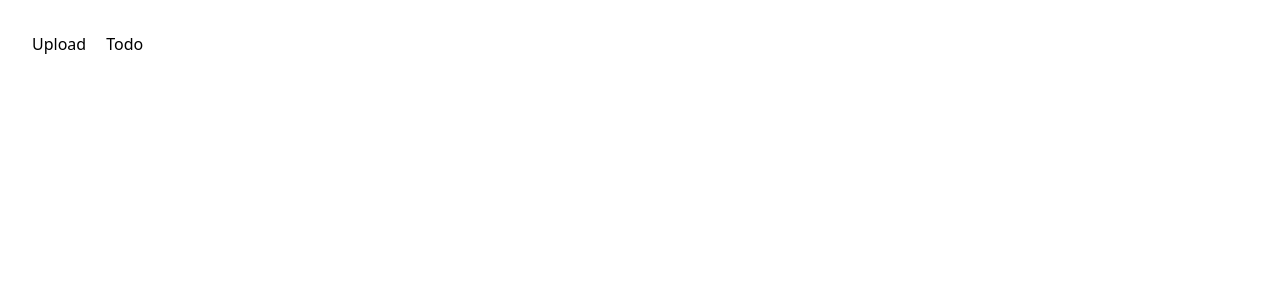
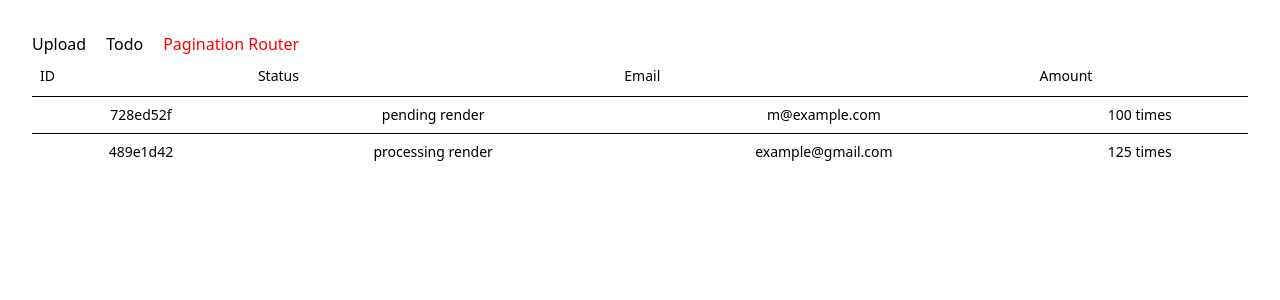
Before and after one commit to nguyenquocThanh02/test-react-new-project, a React (Vite) app: page /pagination-router in a window 1280 px wide. Shown: the top 300 px of the page. Built offline with nearby package versions, Linux system fonts and the light colour scheme.

Commit message:
feat: table

```diff
--- a/package.json
+++ b/package.json
@@ -18,6 +18,7 @@
     "@radix-ui/react-slot": "^1.1.0",
     "@tanstack/react-query": "^5.59.19",
     "@tanstack/react-query-devtools": "^5.59.19",
+    "@tanstack/react-table": "^8.20.5",
     "class-variance-authority": "^0.7.0",
     "clsx": "^2.1.1",
     "fs-extra": "^11.2.0",
--- a/src/App.tsx
+++ b/src/App.tsx
@@ -3,6 +3,7 @@
 import UploadImgPage from "./pages/UploadImg.page";
 import MainLayout from "./layouts/MainLayout/MainLayout";
 import { Route } from "react-router-dom";
+import PaginationRouter from "./pages/pagination-router/test";
 
 function App() {
   return (
@@ -12,6 +13,9 @@
       </Route>
       <Route path="/todo">
         <TestTodo />
+      </Route>
+      <Route path="/pagination-router">
+        <PaginationRouter />
       </Route>
       {/* <div className="text-red-600">
         <Button>Click me</Button>
--- /dev/null
+++ b/src/components/ui/table.tsx
@@ -0,0 +1,120 @@
+import * as React from "react"
+
+import { cn } from "@/lib/utils"
+
+const Table = React.forwardRef<
+  HTMLTableElement,
+  React.HTMLAttributes<HTMLTableElement>
+>(({ className, ...props }, ref) => (
+  <div className="relative w-full overflow-auto">
+    <table
+      ref={ref}
+      className={cn("w-full caption-bottom text-sm", className)}
+      {...props}
+    />
+  </div>
+))
+Table.displayName = "Table"
+
+const TableHeader = React.forwardRef<
+  HTMLTableSectionElement,
+  React.HTMLAttributes<HTMLTableSectionElement>
+>(({ className, ...props }, ref) => (
+  <thead ref={ref} className={cn("[&_tr]:border-b", className)} {...props} />
+))
+TableHeader.displayName = "TableHeader"
+
+const TableBody = React.forwardRef<
+  HTMLTableSectionElement,
+  React.HTMLAttributes<HTMLTableSectionElement>
+>(({ className, ...props }, ref) => (
+  <tbody
+    ref={ref}
+    className={cn("[&_tr:last-child]:border-0", className)}
+    {...props}
+  />
+))
+TableBody.displayName = "TableBody"
+
+const TableFooter = React.forwardRef<
+  HTMLTableSectionElement,
+  React.HTMLAttributes<HTMLTableSectionElement>
+>(({ className, ...props }, ref) => (
+  <tfoot
+    ref={ref}
+    className={cn(
+      "border-t bg-muted/50 font-medium [&>tr]:last:border-b-0",
+      className
+    )}
+    {...props}
+  />
+))
+TableFooter.displayName = "TableFooter"
+
+const TableRow = React.forwardRef<
+  HTMLTableRowElement,
+  React.HTMLAttributes<HTMLTableRowElement>
+>(({ className, ...props }, ref) => (
+  <tr
+    ref={ref}
+    className={cn(
+      "border-b transition-colors hover:bg-muted/50 data-[state=selected]:bg-muted",
+      className
+    )}
+    {...props}
+  />
+))
+TableRow.displayName = "TableRow"
+
+const TableHead = React.forwardRef<
+  HTMLTableCellElement,
+  React.ThHTMLAttributes<HTMLTableCellElement>
+>(({ className, ...props }, ref) => (
+  <th
+    ref={ref}
+    className={cn(
+      "h-10 px-2 text-left align-middle font-medium text-muted-foreground [&:has([role=checkbox])]:pr-0 [&>[role=checkbox]]:translate-y-[2px]",
+      className
+    )}
+    {...props}
+  />
+))
+TableHead.displayName = "TableHead"
+
+const TableCell = React.forwardRef<
+  HTMLTableCellElement,
+  React.TdHTMLAttributes<HTMLTableCellElement>
+>(({ className, ...props }, ref) => (
+  <td
+    ref={ref}
+    className={cn(
+      "p-2 align-middle [&:has([role=checkbox])]:pr-0 [&>[role=checkbox]]:translate-y-[2px]",
+      className
+    )}
+    {...props}
+  />
+))
+TableCell.displayName = "TableCell"
+
+const TableCaption = React.forwardRef<
+  HTMLTableCaptionElement,
+  React.HTMLAttributes<HTMLTableCaptionElement>
+>(({ className, ...props }, ref) => (
+  <caption
+    ref={ref}
+    className={cn("mt-4 text-sm text-muted-foreground", className)}
+    {...props}
+  />
+))
+TableCaption.displayName = "TableCaption"
+
+export {
+  Table,
+  TableHeader,
+  TableBody,
+  TableFooter,
+  TableHead,
+  TableRow,
+  TableCell,
+  TableCaption,
+}
--- a/src/layouts/MainLayout/MainLayout.tsx
+++ b/src/layouts/MainLayout/MainLayout.tsx
@@ -8,6 +8,7 @@
         {/* <NavLink  to={"/"}>Home</NavLink> */}
         <NavLink to={"/upload"}>Upload</NavLink>
         <NavLink to={"/todo"}>Todo</NavLink>
+        <NavLink to={"/pagination-router"}>Pagination Router</NavLink>
       </div>
       <div>{children}</div>
     </div>
--- /dev/null
+++ b/src/pages/pagination-router/test.tsx
@@ -0,0 +1,105 @@
+import {
+  ColumnDef,
+  flexRender,
+  getCoreRowModel,
+  useReactTable,
+} from "@tanstack/react-table";
+import {
+  Table,
+  TableBody,
+  TableCell,
+  TableHead,
+  TableHeader,
+  TableRow,
+} from "@/components/ui/table";
+
+type Payment = {
+  id: string;
+  amount: number;
+  status: "pending" | "processing" | "success" | "failed";
+  email: string;
+};
+const PaginationRouter = () => {
+  const data: Payment[] = [
+    {
+      id: "728ed52f",
+      amount: 100,
+      status: "pending",
+      email: "m@example.com",
+    },
+    {
+      id: "489e1d42",
+      amount: 125,
+      status: "processing",
+      email: "example@gmail.com",
+    },
+  ];
+  const columns: ColumnDef<Payment>[] = [
+    {
+      accessorKey: "id",
+      header: "ID",
+    },
+    {
+      accessorKey: "status",
+      header: () => <div className="">Status</div>,
+      cell: ({ row }) => (
+        <div className="">{row.getValue("status")} render</div>
+      ),
+    },
+    {
+      accessorKey: "email",
+      header: "Email",
+    },
+    {
+      accessorKey: "amount",
+      header: "Amount",
+      cell: ({ row }) => {
+        console.log("check:", row.original);
+        return <div>{row.getValue("amount")} times</div>;
+      },
+    },
+  ];
+  const table = useReactTable({
+    data,
+    columns,
+    getCoreRowModel: getCoreRowModel(),
+  });
+
+  table.getHeaderGroups().map((header) => {
+    console.log("hd: ", header);
+  });
+  return (
+    <div>
+      <Table>
+        <TableHeader>
+          {table.getHeaderGroups().map((header, index) => (
+            <TableRow key={index}>
+              {header.headers.map((h, i) => (
+                <TableHead key={i}>
+                  {flexRender(h.column.columnDef.header, h.getContext())}
+                </TableHead>
+              ))}
+            </TableRow>
+          ))}
+        </TableHeader>
+        <TableBody>
+          {table.getRowModel().rows?.length ? (
+            table.getRowModel().rows.map((row, i) => (
+              <TableRow key={i}>
+                {row.getVisibleCells().map((cell, i) => (
+                  <TableCell key={i}>
+                    {flexRender(cell.column.columnDef.cell, cell.getContext())}
+                  </TableCell>
+                ))}
+              </TableRow>
+            ))
+          ) : (
+            <div>No result</div>
+          )}
+        </TableBody>
+      </Table>
+    </div>
+  );
+};
+
+export default PaginationRouter;
```
Also changed, not shown: 1 other file (tests, documents, lock files or other folders).
